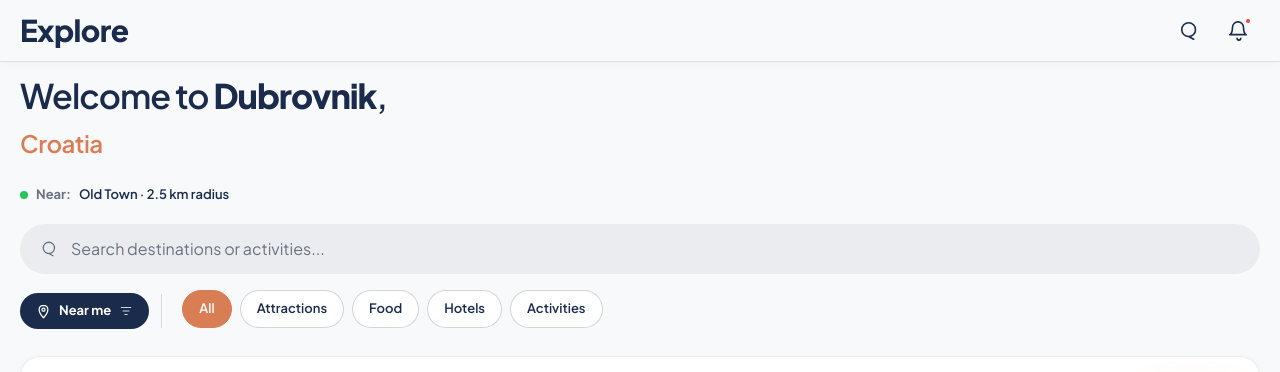
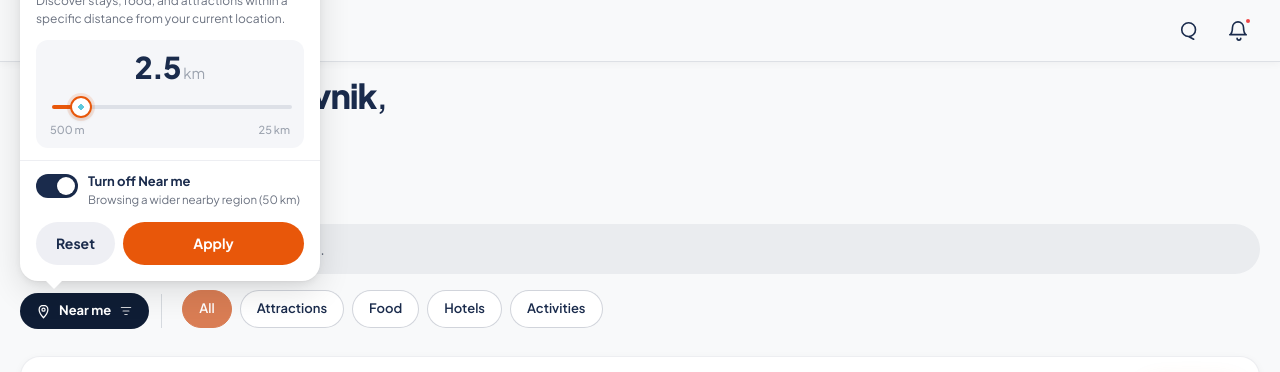
Before and after one commit to LazarVukadinovic/geotrack, an Angular app in the folder src/user-app/: page /explore in a window 1280 px wide. Both pictures are taken after a click on the button "Near me". Shown: the top 372 px of the page. Built offline with nearby package versions, Linux system fonts and the light colour scheme.

Commit message:
azurirana Explore stranica za prikaz near me popup-a

```diff
--- a/src/user-app/src/app/features/explore/pages/explore-page/explore-page.component.html
+++ b/src/user-app/src/app/features/explore/pages/explore-page/explore-page.component.html
@@ -1,5 +1,24 @@
 <div class="explore-page">
   <app-header title="Explore" [showNotificationDot]="true" (search)="onHeaderSearch()" />
+
+  <!-- Transparent backdrop catches outside clicks when popup is open -->
+  @if (nearMePopupOpen()) {
+    <div
+      class="near-me-backdrop"
+      aria-hidden="true"
+      (click)="closeNearMePopup()"
+    ></div>
+
+    <!-- Near me floating popup anchored to the Near me button -->
+    <app-near-me-popup
+      [initialRadius]="nearMeRadius()"
+      [initialEnabled]="nearMeEnabled()"
+      [bottom]="nearMePopupBottom()"
+      [left]="nearMePopupLeft()"
+      (closed)="closeNearMePopup()"
+      (applied)="onNearMeApply($event)"
+    />
+  }
 
   <div class="explore-page__main">
     <app-welcome-hero [city]="heroCity()" [country]="heroCountry()" />
@@ -18,7 +37,8 @@
         type="button"
         class="filter-bar__near-me"
         aria-label="Open Near me settings"
-        (click)="openNearMePopup()"
+        [class.filter-bar__near-me--active]="nearMePopupOpen()"
+        (click)="openNearMePopup($event)"
       >
         <!-- Location pin icon -->
         <svg class="filter-bar__near-me-icon" viewBox="0 0 24 24" aria-hidden="true">
--- a/src/user-app/src/app/features/explore/pages/explore-page/explore-page.component.scss
+++ b/src/user-app/src/app/features/explore/pages/explore-page/explore-page.component.scss
@@ -5,7 +5,6 @@
 .explore-page__main {
   padding-inline: var(--page-gutter);
   padding-top: calc(var(--app-header-offset) + var(--space-3));
-  padding-bottom: calc(var(--bottom-nav-height) + var(--space-6));
 }
 
 .explore-page__search {
@@ -42,10 +41,24 @@
   white-space: nowrap;
   cursor: pointer;
 
+  &--active {
+    background: #0f1d35; // slightly deeper navy when popup is open
+  }
+
   &:focus-visible {
     outline: 2px solid var(--color-accent-orange);
     outline-offset: 2px;
   }
+}
+
+// ─── Near me popup backdrop (catches outside clicks) ─────────────────────────
+
+.near-me-backdrop {
+  position: fixed;
+  inset: 0;
+  z-index: 1000; // below popup (1001) but above page content
+  background: transparent;
+  cursor: default;
 }
 
 .filter-bar__near-me-icon {
--- a/src/user-app/src/app/features/explore/pages/explore-page/explore-page.component.ts
+++ b/src/user-app/src/app/features/explore/pages/explore-page/explore-page.component.ts
@@ -15,6 +15,7 @@ import { LandmarksSliderComponent } from '../../components/landmarks-slider/land
 import { LocalFavoritesListComponent } from '../../components/local-favorites-list/local-favorites-list.component';
 import { ExploreService } from '../../services/explore.service';
 import { itemMatchesExploreFilters } from '../../utils/explore-filter';
+import { NearMePopupComponent, type NearMeSettings } from '../../components/near-me-popup/near-me-popup.component';
 
 @Component({
   selector: 'app-explore-page',
@@ -32,6 +33,7 @@ import { itemMatchesExploreFilters } from '../../utils/explore-filter';
     MustSeeSliderComponent,
     LandmarksSliderComponent,
     LocalFavoritesListComponent,
+    NearMePopupComponent,
   ],
   templateUrl: './explore-page.component.html',
   styleUrl: './explore-page.component.scss',
@@ -110,8 +112,34 @@ export class ExplorePageComponent {
     /* future: router.navigate(['/places/category', id]) */
   }
 
-  /** Placeholder — replace with real bottom sheet / modal when the popup design is ready. */
-  protected openNearMePopup(): void {
-    /* future: open Near Me proximity settings popup */
+  // ─── Near me popup state ───────────────────────────────────────────────────
+
+  protected readonly nearMePopupOpen   = signal(false);
+  protected readonly nearMeRadius      = signal(2.5);
+  protected readonly nearMeEnabled     = signal(true);
+  protected readonly nearMePopupBottom = signal('0px');
+  protected readonly nearMePopupLeft   = signal('0px');
+
+  protected openNearMePopup(event: MouseEvent): void {
+    if (this.nearMePopupOpen()) {
+      this.nearMePopupOpen.set(false);
+      return;
+    }
+    const btn  = event.currentTarget as HTMLElement;
+    const rect = btn.getBoundingClientRect();
+    const gap  = 12;
+    this.nearMePopupBottom.set(`${window.innerHeight - rect.top + gap}px`);
+    this.nearMePopupLeft.set(`${rect.left}px`);
+    this.nearMePopupOpen.set(true);
+  }
+
+  protected closeNearMePopup(): void {
+    this.nearMePopupOpen.set(false);
+  }
+
+  protected onNearMeApply(settings: NearMeSettings): void {
+    this.nearMeRadius.set(settings.radius);
+    this.nearMeEnabled.set(settings.enabled);
+    this.nearMePopupOpen.set(false);
   }
 }
```
